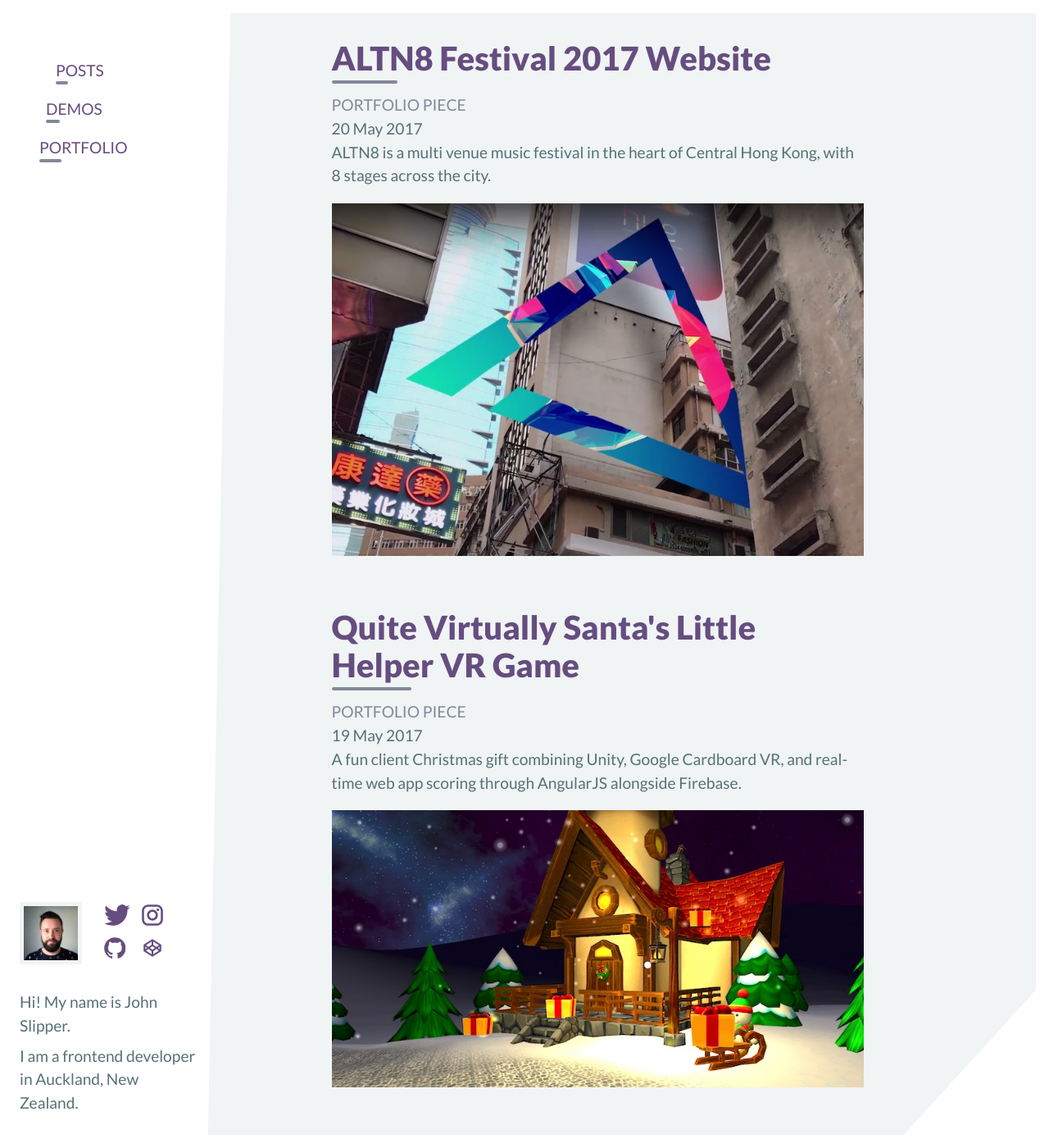
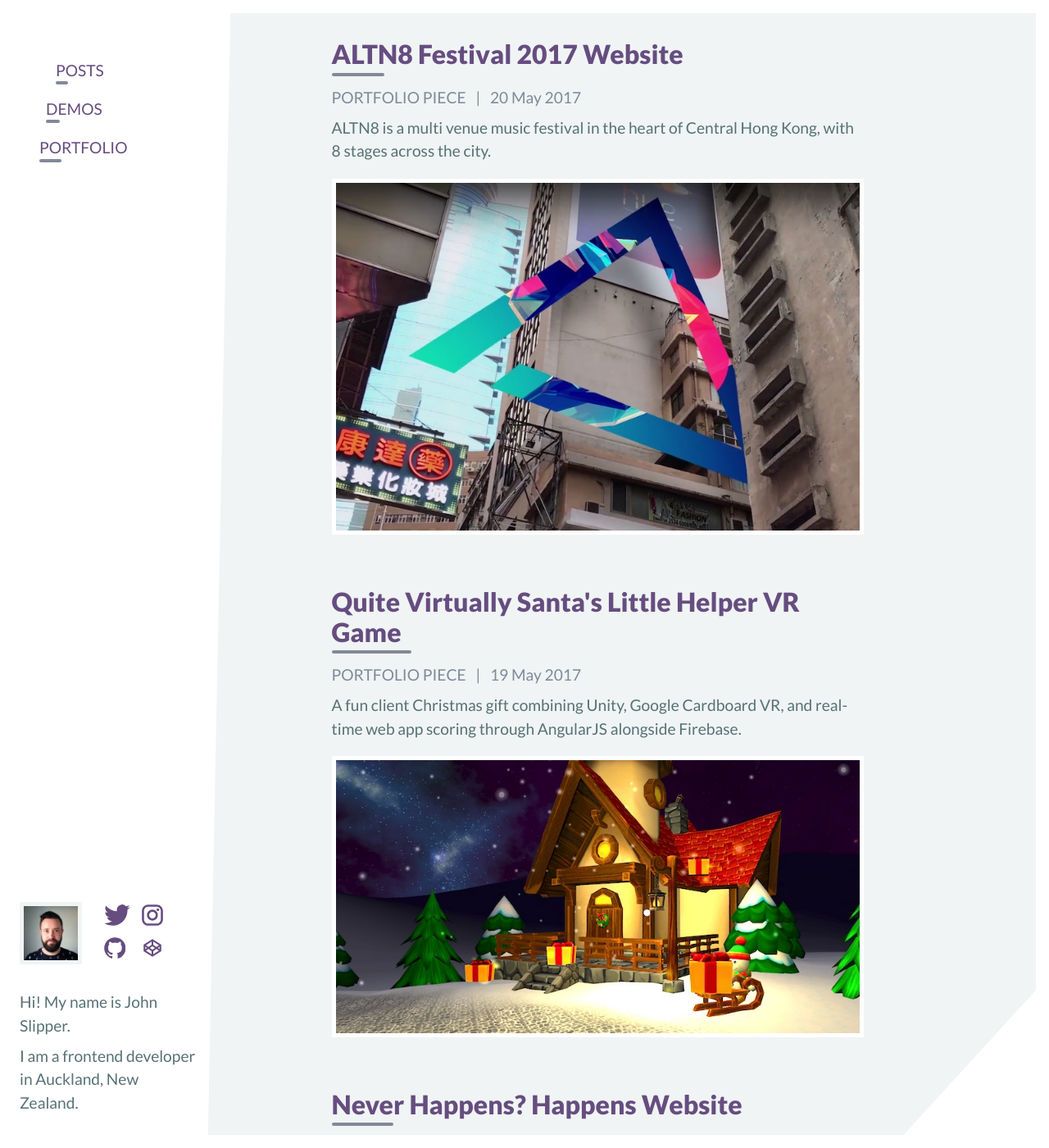
Before and after one commit to johnslipper/johnslipper.github.io, a Jekyll site: the page built from index.html, in a window 1280 px wide and 1400 px high. Shown: the whole window at 82% size. Built offline with Jekyll 4.4.1, drawn with Linux system fonts in a browser that asks for light colours.

Commit message:
Refined post preview styling

```diff
--- a/_includes/post-preview.html
+++ b/_includes/post-preview.html
@@ -1,4 +1,5 @@
 <article class="post-preview {{ post.category }}">
+    <div class="post-preview__content">
         <h2 class="post-preview__heading">
             <a href="{{ post.url }}">{{ post.title }}</a>
         </h2>
@@ -15,8 +16,8 @@
         >
 
         <p class="post-preview__excerpt">{{ post.excerpt | strip_html }}</p>
-
-    <a class="post-preview__thumb" href="{{ post.url }}">
+    </div>
+    <div class="post-preview_thumbnail">
         <img src="{{ post.thumb }}" alt="" />
-    </a>
+    </div>
 </article>
--- a/_sass/_layout.scss
+++ b/_sass/_layout.scss
@@ -85,4 +85,12 @@
             display: none;
         }
     }
+
+    @media (min-width: $breakpoints-5) {
+        .layout__articles {
+            > article {
+                margin-bottom: var(--spacing-8);
+            }
+        }
+    }
 }
--- a/_sass/components/_post-preview.scss
+++ b/_sass/components/_post-preview.scss
@@ -1,17 +1,49 @@
 .post-preview {
-    .post-preview__category {
-        text-transform: uppercase;
-        color: var(--category-color);
-    }
-
     .post-preview__heading {
         margin-top: 0;
         margin-bottom: 0.75rem;
-        font-size: 2.5rem;
+        font-size: 2rem;
         a {
             display: inline-block;
             text-decoration: none;
             @include animated-underline();
         }
     }
+
+    .post-preview__category,
+    .post-preview__date {
+        display: inline;
+        color: var(--category-color);
+    }
+
+    .post-preview__category {
+        text-transform: uppercase;
+        &::after {
+            content: "|";
+            padding: 0 0.5rem;
+        }
+    }
+
+    .post-preview__excerpt {
+        margin-top: 0.5rem;
+    }
+
+    .post-preview_thumbnail {
+        border: 5px solid var(--body-background-color);
+        img {
+            object-fit: cover;
+            width: 100%;
+            height: 100%;
+        }
+    }
+
+    @media (min-width: $breakpoints-5) {
+        display: grid;
+        grid-template-columns: 3fr 1fr;
+        grid-gap: 1rem;
+
+        .post-preview__excerpt {
+            margin-bottom: 0;
+        }
+    }
 }
```
Lines whose indentation alone changed are shown as unchanged.
